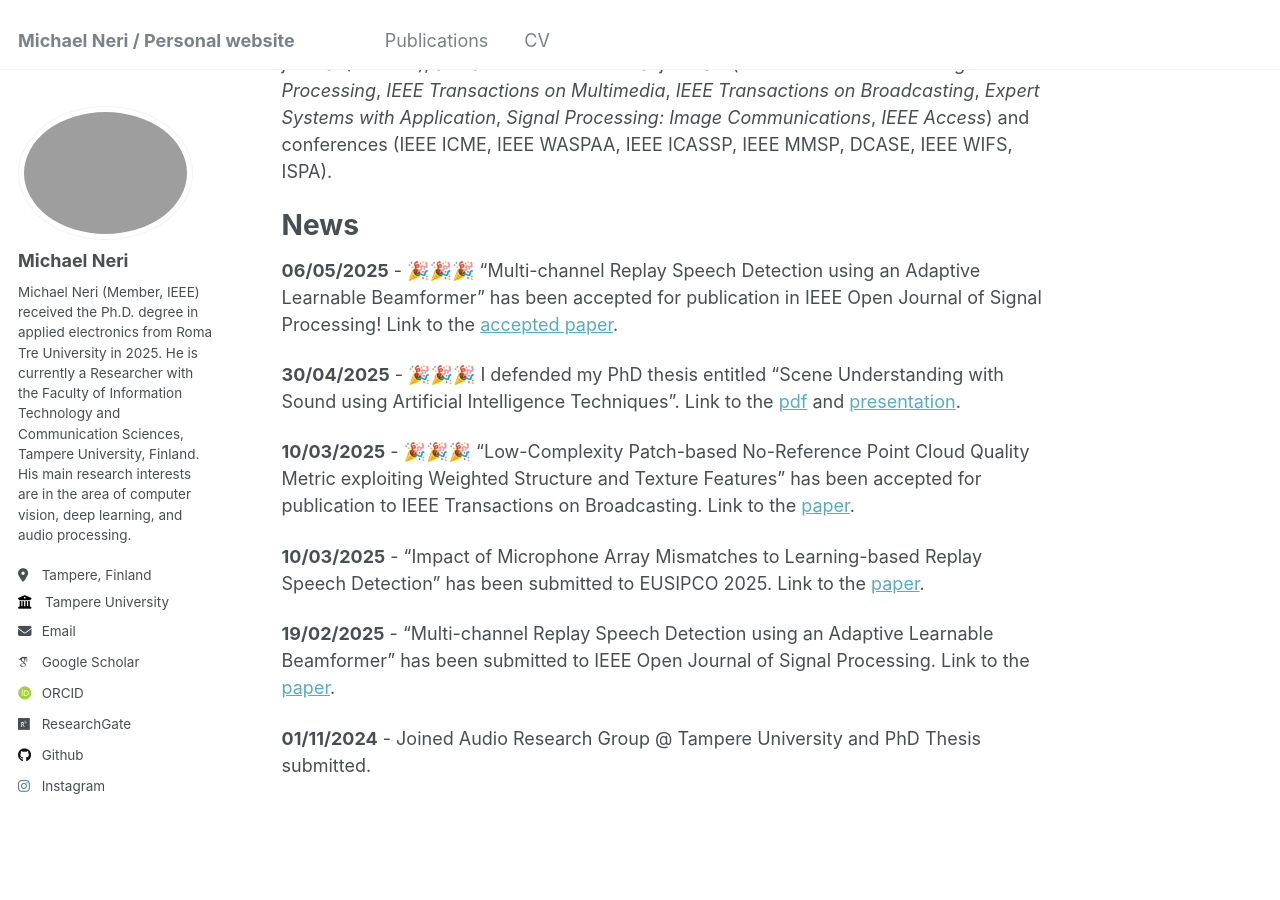
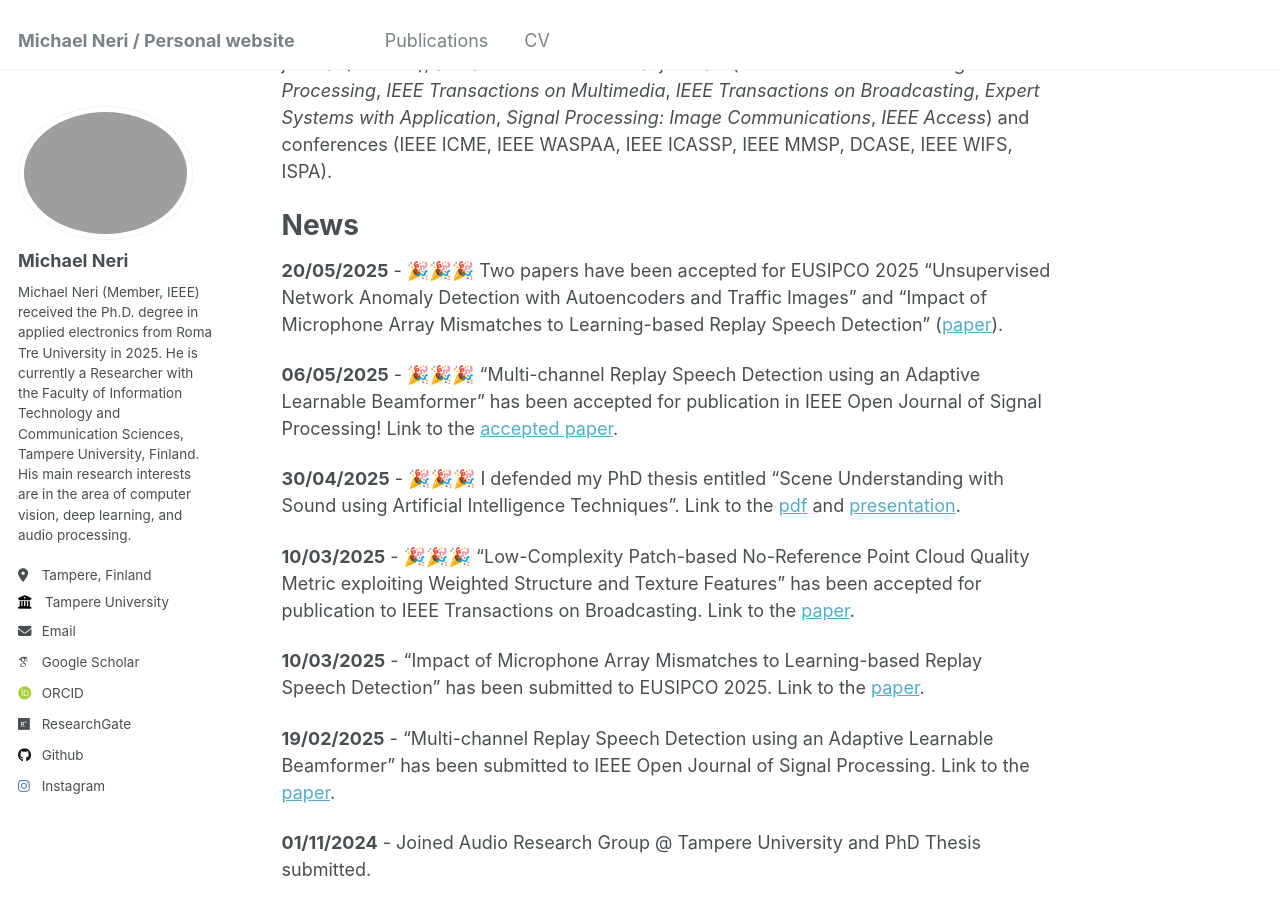
Before and after one commit to michaelneri/michaelneri.github.io, a Jekyll site: the page built from _pages/about.md, in a window 1280 px wide and 900 px high, scrolled down 670 px. Built offline with Jekyll 4.4.1, drawn with Linux system fonts in a browser that asks for light colours; some web fonts are replaced.

Commit message:
[ADD} EUSIPCO 2025 news

```diff
--- a/_pages/about.md
+++ b/_pages/about.md
@@ -22,6 +22,8 @@ I am an IEEE Member, Editorial Manager for _Signal Processing: Image Communicati
 
 News
 =====
+**20/05/2025** - 🎉🎉🎉 Two papers have been accepted for EUSIPCO 2025 "Unsupervised Network Anomaly Detection with Autoencoders and Traffic Images" and "Impact of Microphone Array Mismatches to Learning-based Replay Speech Detection" ([paper](https://arxiv.org/abs/2503.07357)).
+
 **06/05/2025** - 🎉🎉🎉 "Multi-channel Replay Speech Detection using an Adaptive Learnable Beamformer" has been accepted for publication in IEEE Open Journal of Signal Processing! Link to the [accepted paper](https://ieeexplore.ieee.org/document/10994395).
 
 **30/04/2025** - 🎉🎉🎉 I defended my PhD thesis entitled "Scene Understanding with Sound using Artificial Intelligence Techniques". Link to the [pdf](https://michaelneri.github.io/files/Michael_Neri_PhD_Thesis_No_ACK.pdf) and [presentation](https://michaelneri.github.io/files/Michael_Neri_Final_PhD_Presentation.pdf).
```
